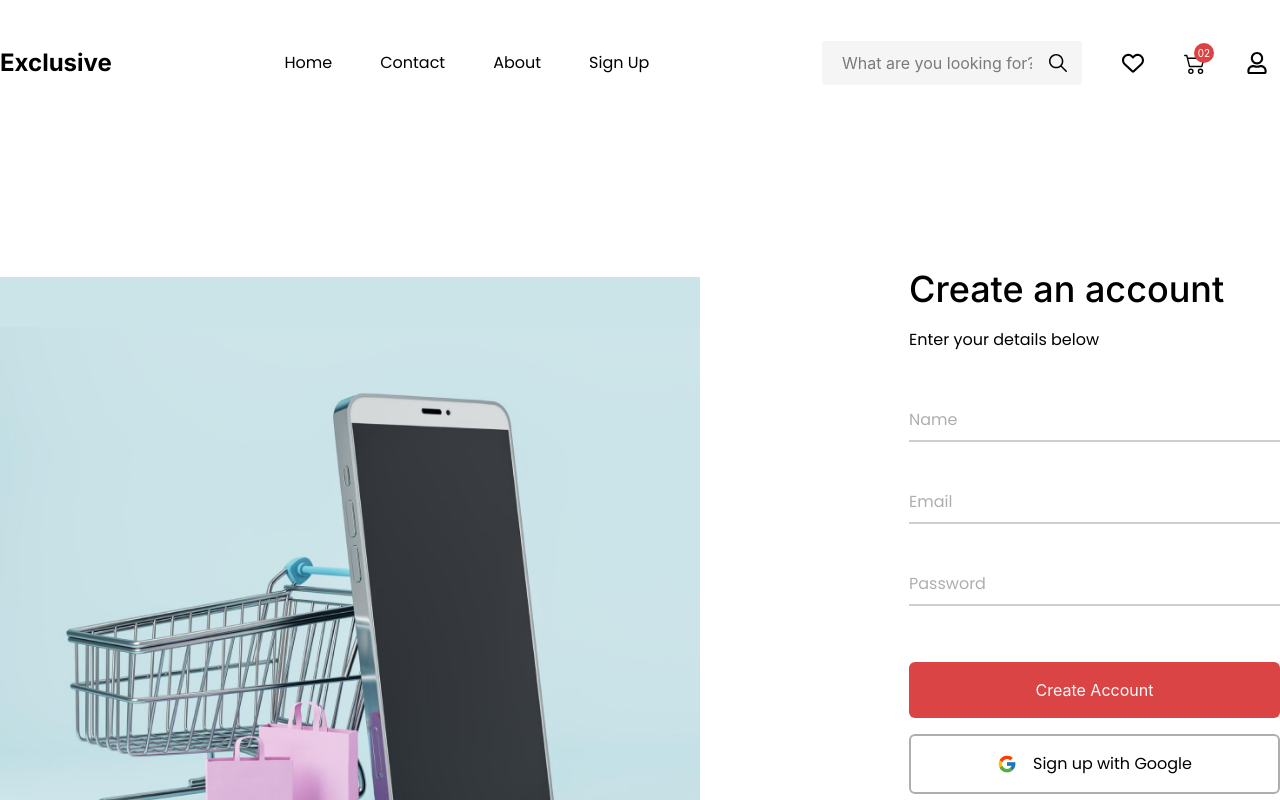
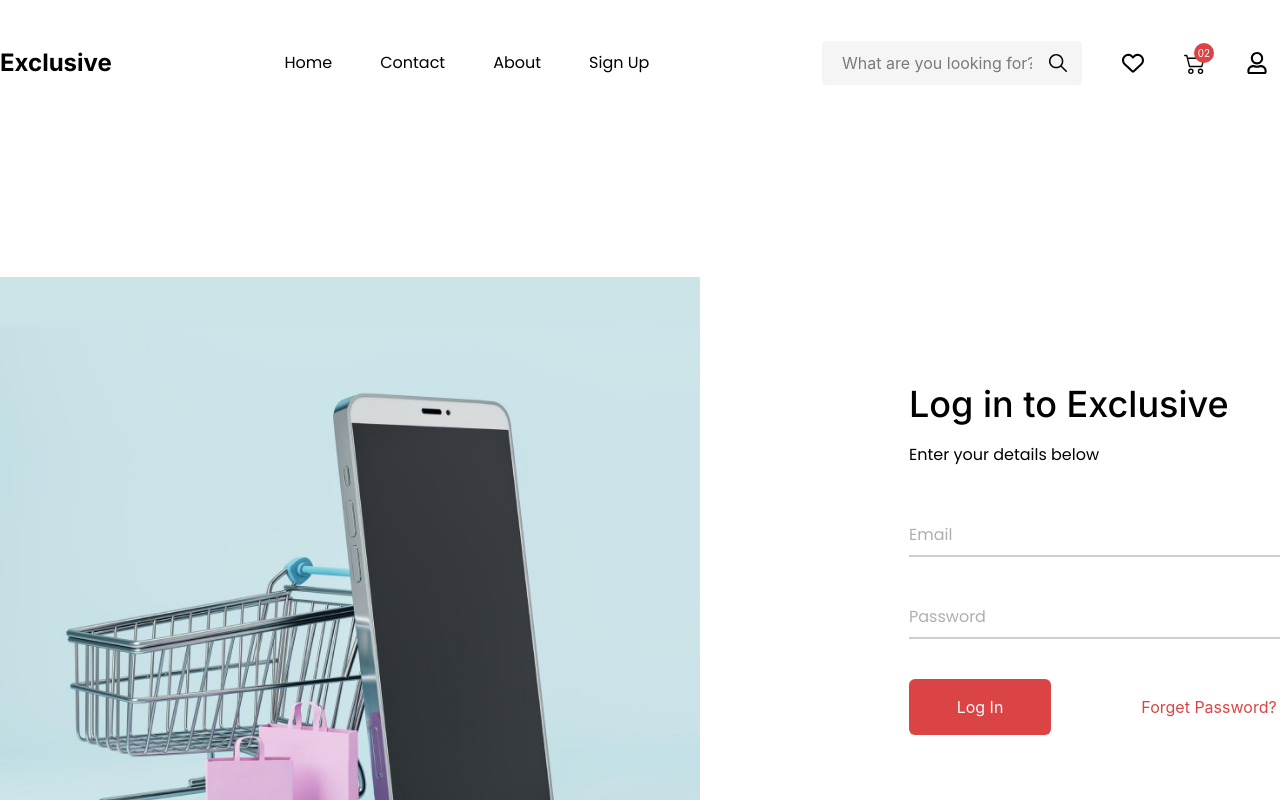
Before and after one commit to basudevkumer/Exclusive-e-commerce, a React (Vite) app: page / in a window 1280 px wide. Shown: the top 800 px of the page. Built offline with nearby package versions, Linux system fonts and the light colour scheme.

Commit message:
feat: SignIn component added zod & react hook form

```diff
--- a/src/App.jsx
+++ b/src/App.jsx
@@ -1,13 +1,13 @@
 
 import Navbar from "./component/commonComponent/Navbar";
 
-import SignupPg from "./page/SignupPg";
+import SignInPg from "./page/SignInPg"
 
 const App = () => {
   return (
     <>
       <Navbar />
-      <SignupPg />
+      <SignInPg />
     </>
   );
 };
--- a/src/component/auth/signin/Index.jsx
+++ b/src/component/auth/signin/Index.jsx
@@ -3,12 +3,32 @@ import Container from "../../commonComponent/Container";
 import allImages from "../../../helper/imageProvider";
 import Button from "../../commonComponent/Button";
 import { allIcon } from "../../../helper/IconProvider";
+import { z } from "zod";
+import { useForm } from "react-hook-form";
+import { zodResolver } from "@hookform/resolvers/zod";
+
+// for auth schema
+
+const signInSchema = z.object({
+  email: z.string().email("Invalid email address"),
+  password: z.string().min(6, "Password must be at least 6 characters"),
+});
 
 const SignIn = () => {
   // for icon images
   const { authImage } = allImages;
-  const { google } = allIcon;
+  // for react hook form
+  const {
+    register,
+    handleSubmit,
+    watch,
+    formState: { errors },
+  } = useForm({
+    resolver: zodResolver(signInSchema),
+  });
 
+  //for login data
+  const onSubmit = (data) => console.log(data);
   return (
     <section className="relative overflow-hidden lg:pt-[60px] lg:pb-[140px]">
       <Container>
@@ -44,34 +64,47 @@ const SignIn = () => {
               w-full
               max-w-[371px]
             "
+              onSubmit={handleSubmit(onSubmit)}
             >
               <h4 className="text-text2  heading36PXMedium">
-              Log in to Exclusive
+                Log in to Exclusive
               </h4>
               <p className="title16PXRegular text-text2 pt-6 pb-12">
                 Enter your details below
               </p>
 
               <div className="flex flex-col gap-y-10">
-
                 <input
                   type="email"
                   placeholder="Email  "
                   className="placeholder:text-[#00000051] title16PXRegular text-[#00000051] border-b-2 border-[#00000030] py-2 "
+                  {...register("email")}
                 />
+                {errors.email && (
+                  <p className="text-red-500 title16PXRegular">
+                    {errors.email.message}
+                  </p>
+                )}
                 <input
                   type="password"
                   placeholder="Password"
                   className="placeholder:text-[#00000051] title16PXRegular text-[#00000051] border-b-2 border-[#00000030] py-2  "
+                  {...register("password")}
+                />
+                {errors.password && (
+                  <p className="text-red-500 title16PXRegular">
+                    {errors.password  .message}
+                  </p>
+                )}
+              </div>
+
+              <div className="flex items-center gap-x-[87px] mt-10">
+                <Button children={"Log In"} />
+                <Button
+                  children={"Forget Password?"}
+                  className={"!p-0 bg-transparent !text-secondary2"}
                 />
               </div>
-
-               <div className="flex items-center gap-x-[87px] mt-10">
-                <Button children={"Log In"}/>
-                <Button children={"Forget Password?"} className={"!p-0 bg-transparent !text-secondary2"}/>
-
-               </div>
-
             </form>
           </div>
         </div>
```
Also changed, not shown: src/page/SignupPg.jsx (+5 -7 lines).
